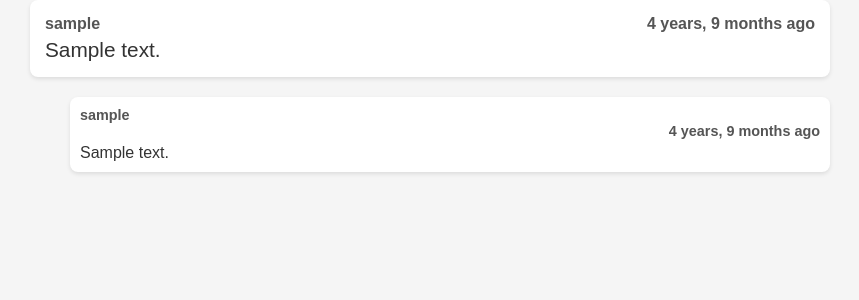
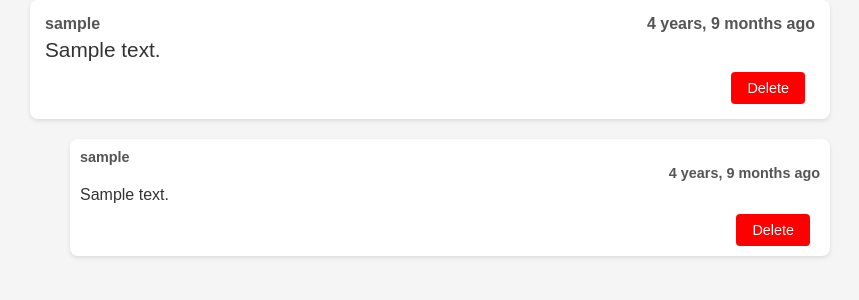
Before and after one commit to usd-cs/COMP-49X-24-25-san-diego-food-bank-intro-project, a Django app: page /reply/1/ in a window 1280 px wide. Shown: the part 48-348 px from the top of the page, without its empty margins (210-1069 px from the left). Run offline with Django 5.2, Linux system fonts and the light colour scheme; a user stored in the database is signed in; tables that the repository leaves empty hold one stand-in row (values such as "Sample post"); parts of the project's set-up code (start-up, migrations or seed data) failed here and were passed over.

Commit message:
Implemented deleting comments from posts

```diff
--- a/intro_project_django/web_forum/static/css/reply_post.css
+++ b/intro_project_django/web_forum/static/css/reply_post.css
@@ -29,6 +29,28 @@ body {
     font-size: 1rem;
     color: #555;
 }
+
+.button-container {
+    display: flex;
+    justify-content: flex-end;
+    align-items: center;
+    margin-top: 10px;
+}
+
+.delete-button {
+    display: inline-block;
+    padding: 8px 16px;
+    background-color: red;
+    color: white;
+    border-radius: 4px;
+    text-decoration: none;
+    font-size: 0.9rem;
+    margin-right: 10px;
+ }
+
+ .delete-button:hover{
+    background-color: darkred;
+ }
 
 .post .content{
     font-size: 1.3rem;
--- a/intro_project_django/web_forum/templates/web_forum/reply_post.html
+++ b/intro_project_django/web_forum/templates/web_forum/reply_post.html
@@ -7,12 +7,18 @@
 
 <div class="reply-container">
     <!-- Main Post Section -->
+
     <div class="post">
         <div class="post-header">
             <span class="author">{{ post.user.username }}</span>
             <span class="date">{{ post.created_at|timesince }} ago</span>
         </div>
         <p class="content">{{ post.contents }}</p>
+        {% if request.user.is_authenticated and request.user.admin %}
+        <div class="button-container">
+            <a href="{% url 'delete' post.id %}" class ="delete-button">Delete</a>
+        </div>
+        {% endif %}
     </div>
 
     <!-- Reply Form Section -->
@@ -37,6 +43,12 @@
                     <span class="date">{{ comment.created_at|timesince }} ago</span>
                 </div>
                 <p class="content">{{ comment.contents }}</p>
+
+                {% if request.user.is_authenticated and request.user.admin %}
+                <div class="button-container">
+                    <a href="{% url 'delete comment' comment.id %}" class ="delete-button">Delete</a>
+                </div>
+                {% endif %}
             </div>
         {% empty %}
             <p>No comments yet.</p>
--- a/intro_project_django/web_forum/urls.py
+++ b/intro_project_django/web_forum/urls.py
@@ -12,5 +12,6 @@ urlpatterns = [
     path("login/", views.login_view, name="login"),
     path("logout/", auth_views.LogoutView.as_view(), name="logout"),
     path('reply/<int:post_id>/', views.reply_view, name='reply'),
-    path('delete/<int:post_id>/', views.delete_post_view, name="delete")
+    path('delete/<int:post_id>/', views.delete_post_view, name="delete"),
+    path('delete_comment/<int:comment_id>/', views.delete_comment_view, name="delete comment")
 ]
--- a/intro_project_django/web_forum/views.py
+++ b/intro_project_django/web_forum/views.py
@@ -47,6 +47,15 @@ def reply_view(request, post_id):
         comment_info.save()
     return render(request, "web_forum/reply_post.html", {'post': post, 'comments': comments})
 
+def delete_comment_view(request, comment_id):
+    """Deletes comment from db then returns to post page with updated feed"""
+    comment = get_object_or_404(Comment, id = comment_id)
+    post_id = comment.post_id
+    comment.delete()
+    return reply_view(request, post_id)
+
+    return redirect(f"reply/{post_id}/")
+
 def delete_post_view(request, post_id):
     """Deletes post from db then returns to home page with updated feed"""
     post = get_object_or_404(Post, id = post_id)
```
